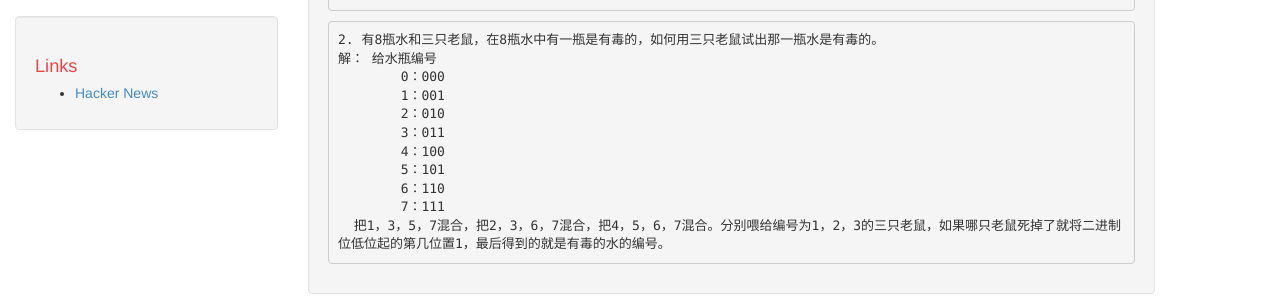
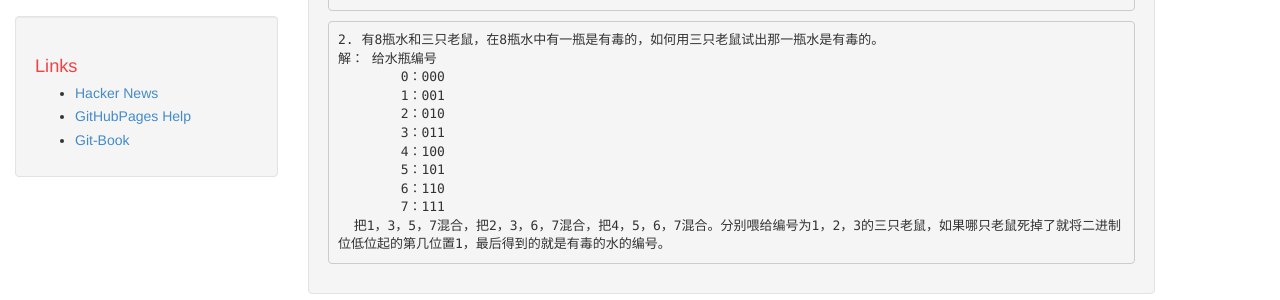
Before and after one commit to KatsuraKKKK/KatsuraKKKK.github.io, a Jekyll site: the page built from index.html, in a window 1280 px wide and 1352 px high. Shown: the part 326-626 px from the top of the window. Built offline with Jekyll 4.4.1, drawn with Linux system fonts in a browser that asks for light colours; Markdown is read by kramdown in place of the engine named in the settings; the list of posts is cut into pages by our own code.

Commit message:
Update links-list

```diff
--- a/_includes/links-list.html
+++ b/_includes/links-list.html
@@ -1,6 +1,8 @@
 <h1>Links</h1>
 <ul>
   <li><a href="https://news.ycombinator.com">Hacker News</a></li>
+  <li><a href="https://help.github.com/articles/using-jekyll-with-pages/">GitHubPages Help</a></li>
+  <li><a href="git-scm.com/book/zh/v1">Git-Book</a></li>
 <!--  <li><a href="#">Two</a></li>
   <li><a href="#">Three</a></li>
   <li><a href="#">Four</a></li>
```
